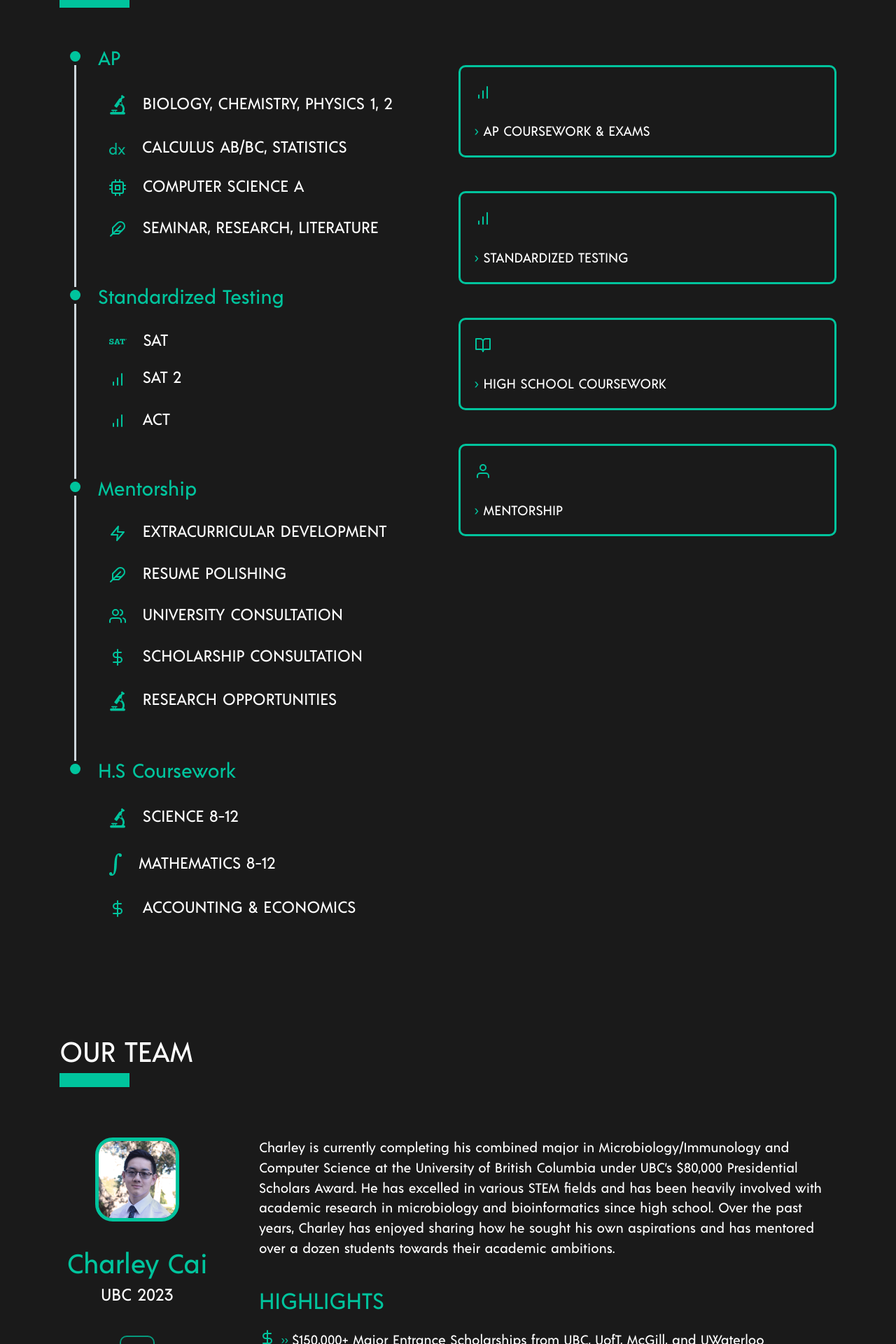
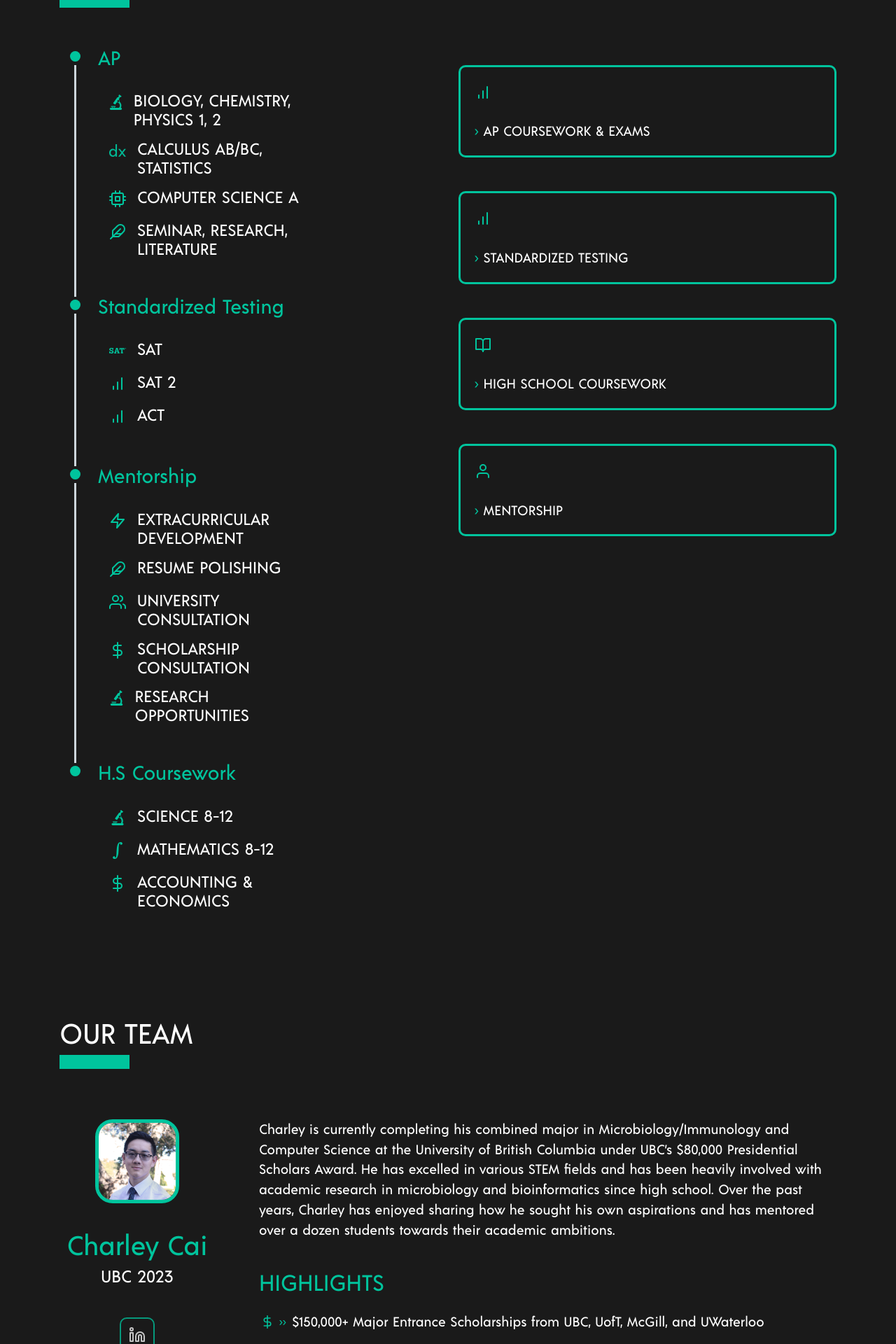
Before and after one commit to happyoliver/acuoconsulting.github.io, a Flask app: page / in a window 1280 px wide. Shown: the part 1720-3640 px from the top of the page at 70% size. Run offline with Flask 2, Linux system fonts and the light colour scheme; data that the repository does not hold is empty; some libraries are stand-ins or nearby versions.

Commit message:
UX: alignment for highlight and services listing

```diff
--- a/css/style.css
+++ b/css/style.css
@@ -464,11 +464,21 @@ label.selected-filter {
     /*top: 0;*/
 }
 
-.timeline-bullet{
-    white-space: pre;
+.timeline-bullet {
+    /* white-space: pre; */
+    word-wrap: break-word;
+    white-space: normal;
+    display: flex;
+    align-items: flex-start;
+    padding-bottom: 15px;
 }
-.list-details {
-    display: flex;
+.timeline-bullet img {
+    height: 32px;
+    width: 56px;
+}
+
+.bottom li {
+    text-align: left;
 }
 
 .list-details {
@@ -476,14 +486,16 @@ label.selected-filter {
     align-items: flex-start;
 }
 
-.list-details img {
+.highlights .list-details img {
+    padding-top: 5px;
     width: 24px;
     height: 24px;
 }
-.list-details span {
-    padding: 2px 5px 0 8px;
+.highlights .list-details span {
+    padding: 2px 8px 0 5px;
 }
 
-/* .list-details p {
-    padding-top: 10px;
-} */
+.highlights .list-details p {
+    padding: 0;
+    margin: 0;
+}
--- a/templates/index.html
+++ b/templates/index.html
@@ -162,16 +162,16 @@
                         <div class="timeline-content">
                             <h3 class="timeline-title">Mentorship</h3>
                             <br>
+                            <span class="timeline-bullet" style="width: 100%; word-wrap: break-word;" onmouseover="glow('mentorship')" onmouseout="unglow('mentorship')"><img
+                                    class="px-3 py-1 timeline-point" src="../assets/icons/zap.svg">EXTRACURRICULAR DEVELOPMENT</span>
                             <span class="timeline-bullet" onmouseover="glow('mentorship')" onmouseout="unglow('mentorship')"><img
-                                    class="px-3 py-1 timeline-point" src="../assets/icons/zap.svg"> EXTRACURRICULAR DEVELOPMENT<br><br></span></span>
+                                    class="px-3 py-1 timeline-point" src="../assets/icons/feather.svg"> RESUME POLISHING</span>
                             <span class="timeline-bullet" onmouseover="glow('mentorship')" onmouseout="unglow('mentorship')"><img
-                                    class="px-3 py-1 timeline-point" src="../assets/icons/feather.svg"> RESUME POLISHING<br><br></span>
+                                    class="px-3 py-1 timeline-point" src="../assets/icons/users.svg"> UNIVERSITY CONSULTATION</span>
                             <span class="timeline-bullet" onmouseover="glow('mentorship')" onmouseout="unglow('mentorship')"><img
-                                    class="px-3 py-1 timeline-point" src="../assets/icons/users.svg"> UNIVERSITY CONSULTATION<br><br></span>
+                                    class="px-3 py-1 timeline-point" src="../assets/icons/dollar-sign.svg">SCHOLARSHIP CONSULTATION</span>
                             <span class="timeline-bullet" onmouseover="glow('mentorship')" onmouseout="unglow('mentorship')"><img
-                                    class="px-3 py-1 timeline-point" src="../assets/icons/dollar-sign.svg"> SCHOLARSHIP CONSULTATION<br><br></span></span>
-                            <span class="timeline-bullet" onmouseover="glow('mentorship')" onmouseout="unglow('mentorship')"><img
-                                    class="px-3 py-1 timeline-point" src="../assets/icons/microscope.svg"> RESEARCH OPPORTUNITIES<br><br></span>
+                                    class="px-3 py-1 timeline-point" src="../assets/icons/microscope.svg">RESEARCH OPPORTUNITIES</span>
                         </div>
                     </li>
                     <li class="timeline-item">
```
Also changed, not shown: other parts of templates/index.html (+25 -23 lines).
